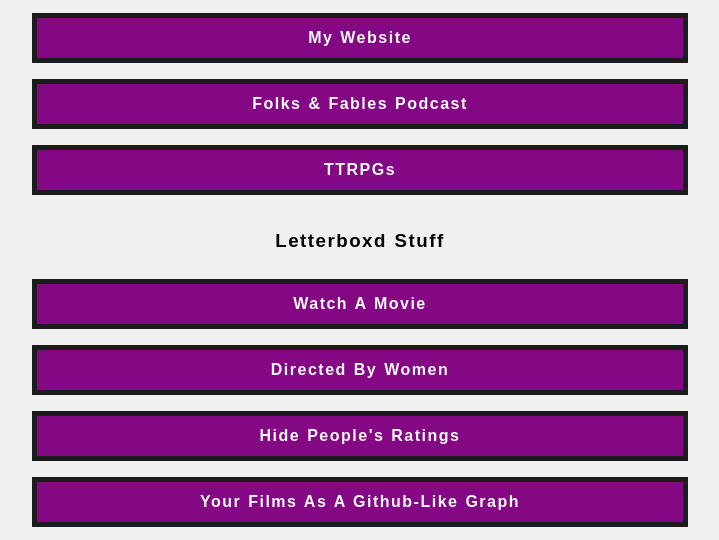
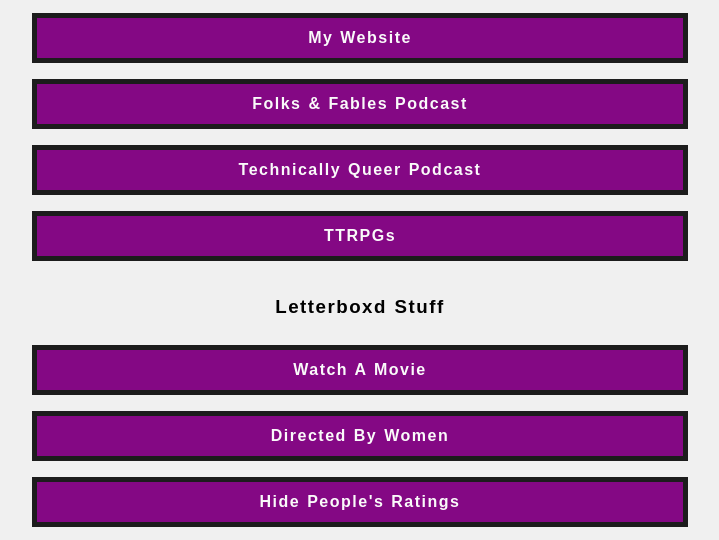
Before and after one commit to HoloPollock/holopollock.net, an Astro site: page / in a window 1280 px wide. Shown: the part 215-755 px from the top of the page, without its empty margins (280-999 px from the left). Built offline with nearby package versions, Linux system fonts and the light colour scheme; Astro itself is replaced by a stand-in of ours; a web font is replaced by a local one.

Commit message:
Add technically queer

```diff
--- a/src/pages/index.astro
+++ b/src/pages/index.astro
@@ -22,6 +22,7 @@
 		<Card link="https://folksandfables.net">
 			Folks &amp; Fables Podcast
 		</Card>
+                <Card link="https://technicallyqueer.fm/"> Technically Queer Podcast </Card>
 		<Card link="https://goodbyte.games"> TTRPGs </Card>
 		<Divider>Letterboxd Stuff</Divider>
 		<Card link="https://watchlistpicker.com/?u=holopollock">
```
